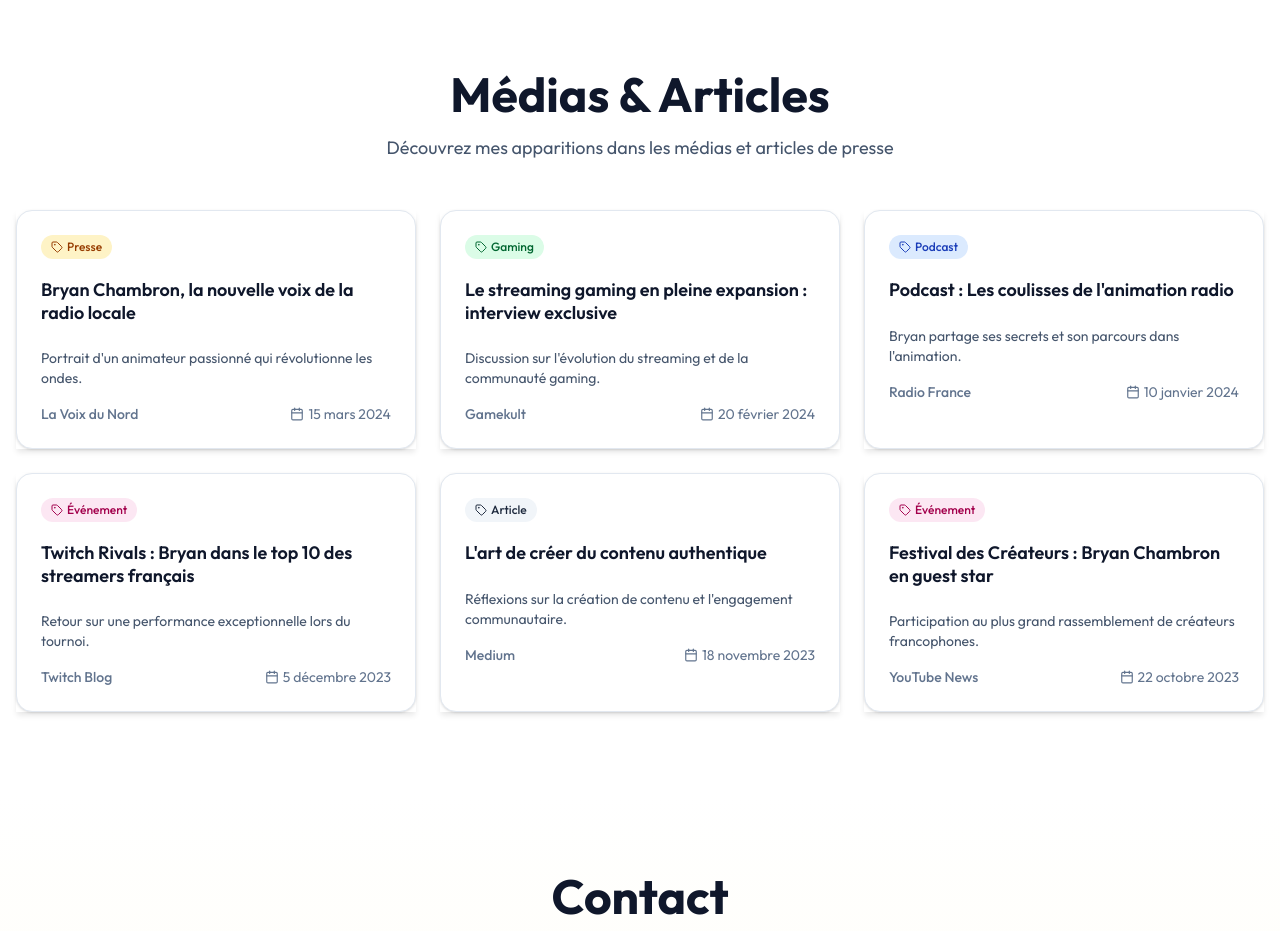
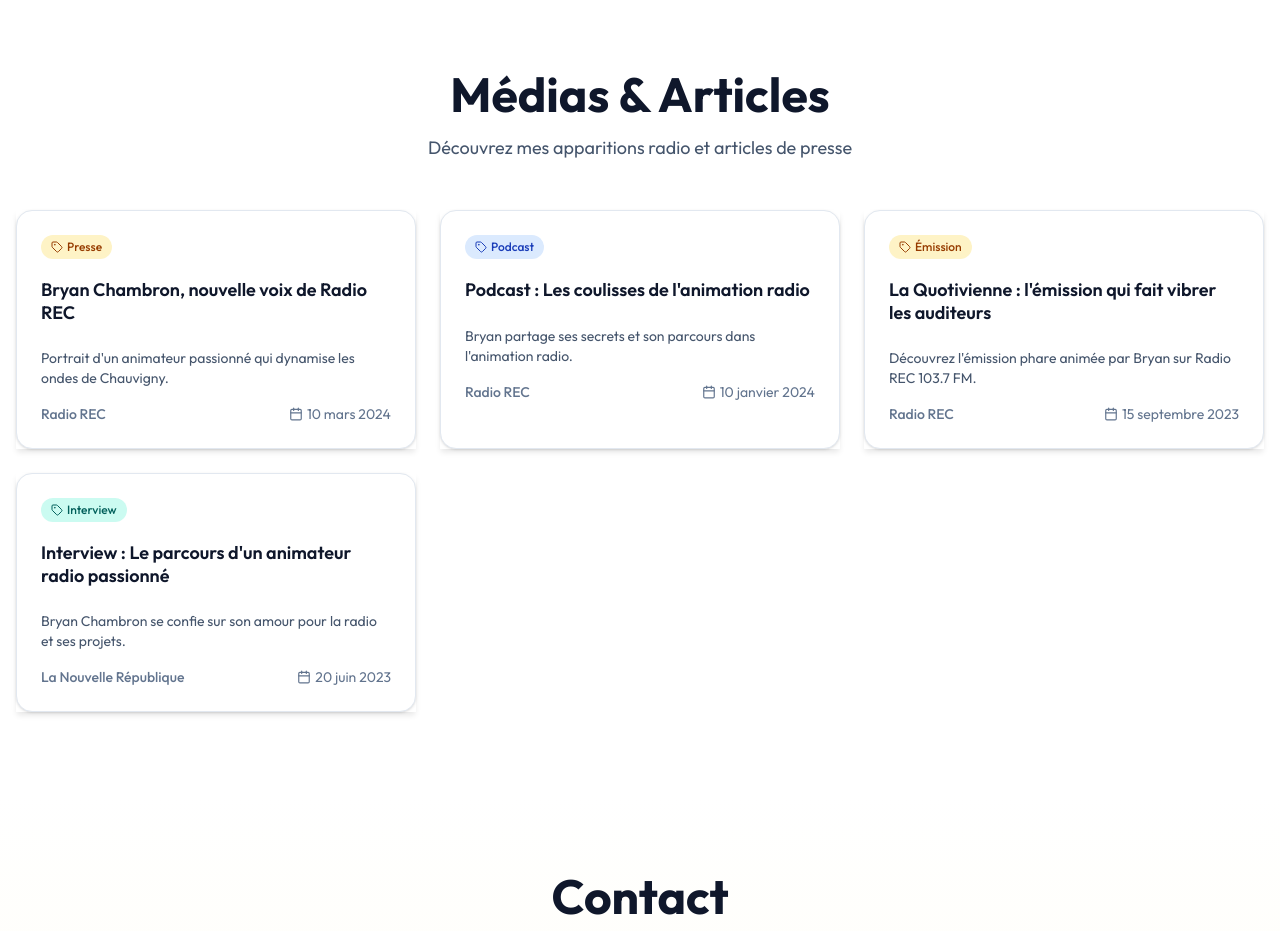
Before and after one commit to PaulBerthelot21/portfolio-bryan-chambron, a Next.js app: page / in a window 1280 px wide. Shown: the part 1280-2211 px from the top of the page. Built offline with nearby package versions, Linux system fonts and the light colour scheme.

Commit message:
Implement article filtering based on current mode in Articles component; update article data structure to include mode, and modify Hero section title to reflect new branding.

```diff
--- a/components/sections/Articles.tsx
+++ b/components/sections/Articles.tsx
@@ -9,6 +9,11 @@ import { ExternalLink, Calendar, Tag } from "lucide-react";
 
 export function Articles() {
   const { mode } = useMode();
+
+  // Filtrer les articles selon le mode actuel
+  const filteredArticles = articles.filter(
+    (article) => article.mode === mode || article.mode === "both"
+  );
 
   const formatDate = (dateString: string) => {
     return new Date(dateString).toLocaleDateString("fr-FR", {
@@ -40,6 +45,18 @@ export function Articles() {
         mode === "radio"
           ? "bg-slate-100 text-slate-800"
           : "bg-slate-700/50 text-slate-300",
+      Actualité:
+        mode === "radio"
+          ? "bg-orange-100 text-orange-800"
+          : "bg-orange-900/50 text-orange-300",
+      Émission:
+        mode === "radio"
+          ? "bg-amber-100 text-amber-800"
+          : "bg-amber-900/50 text-amber-300",
+      Interview:
+        mode === "radio"
+          ? "bg-teal-100 text-teal-800"
+          : "bg-teal-900/50 text-teal-300",
     };
     return colors[tag] || colors.Article;
   };
@@ -75,16 +92,21 @@ export function Articles() {
                 mode === "radio" ? "text-slate-600" : "text-slate-400"
               }`}
             >
-              Découvrez mes apparitions dans les médias et articles de presse
+              {mode === "radio"
+                ? "Découvrez mes apparitions radio et articles de presse"
+                : "Retrouvez mes actus streaming et événements gaming"}
             </p>
           </motion.div>
 
           {/* Grid d'articles */}
           <motion.div
+            key={mode}
             variants={staggerContainer}
+            initial="hidden"
+            animate="visible"
             className="grid grid-cols-1 md:grid-cols-2 lg:grid-cols-3 gap-6"
           >
-            {articles.map((article) => (
+            {filteredArticles.map((article) => (
               <motion.div key={article.id} variants={slideUp}>
                 <motion.a
                   href={article.url}
--- a/components/sections/Hero.tsx
+++ b/components/sections/Hero.tsx
@@ -23,7 +23,7 @@ const content = {
     icon: Radio,
   },
   streamer: {
-    title: "Bryan Chambron",
+    title: "LeCalme",
     subtitle: "Streamer & Créateur",
     description:
       "Du gaming aux discussions en live, je partage ma passion avec une communauté incroyable sur Twitch. Rejoins l'aventure et deviens membre de la team !",
--- a/data/articles.ts
+++ b/data/articles.ts
@@ -1,3 +1,5 @@
+export type ArticleMode = "radio" | "streamer" | "both";
+
 export interface Article {
   id: string;
   title: string;
@@ -6,61 +8,71 @@ export interface Article {
   tag: string;
   date: string;
   description?: string;
+  mode: ArticleMode;
 }
 
 export const articles: Article[] = [
+  // === ARTICLES STREAMER ===
   {
-    id: "1",
-    title: "Bryan Chambron, la nouvelle voix de la radio locale",
-    source: "La Voix du Nord",
-    url: "#",
-    tag: "Presse",
-    date: "2024-03-15",
-    description: "Portrait d'un animateur passionné qui révolutionne les ondes.",
+    id: "streamer-1",
+    title: "LeCalme revient sur sa chaîne Twitch",
+    source: "Actualité",
+    url: "https://www.twitch.tv/le_calme18",
+    tag: "Actualité",
+    date: "2025-12-17",
+    description: "LeCalme revient sur sa chaîne Twitch, une nouvelle aventure commence !",
+    mode: "streamer",
   },
   {
-    id: "2",
-    title: "Le streaming gaming en pleine expansion : interview exclusive",
-    source: "Gamekult",
-    url: "#",
-    tag: "Gaming",
-    date: "2024-02-20",
-    description: "Discussion sur l'évolution du streaming et de la communauté gaming.",
+    id: "streamer-2",
+    title: "LeCalme rejoint le groupe de streamer AFStream",
+    source: "AFStream",
+    url: "https://www.twitch.tv/afstream_",
+    tag: "Actualité",
+    date: "2025-02-12",
+    description: "LeCalme rejoint le groupe de streamers français AFStream pour de nouvelles aventures en live !",
+    mode: "streamer",
+  },
+
+  // === ARTICLES ANIMATEUR RADIO ===
+  {
+    id: "radio-1",
+    title: "Bryan Chambron, nouvelle voix de Radio REC",
+    source: "Radio REC",
+    url: "https://radiorec.fr/",
+    tag: "Presse",
+    date: "2024-03-10",
+    description: "Portrait d'un animateur passionné qui dynamise les ondes de Chauvigny.",
+    mode: "radio",
   },
   {
-    id: "3",
+    id: "radio-2",
     title: "Podcast : Les coulisses de l'animation radio",
-    source: "Radio France",
-    url: "#",
+    source: "Radio REC",
+    url: "https://radiorec.fr/",
     tag: "Podcast",
     date: "2024-01-10",
-    description: "Bryan partage ses secrets et son parcours dans l'animation.",
+    description: "Bryan partage ses secrets et son parcours dans l'animation radio.",
+    mode: "radio",
   },
   {
-    id: "4",
-    title: "Twitch Rivals : Bryan dans le top 10 des streamers français",
-    source: "Twitch Blog",
-    url: "#",
-    tag: "Événement",
-    date: "2023-12-05",
-    description: "Retour sur une performance exceptionnelle lors du tournoi.",
+    id: "radio-3",
+    title: "La Quotivienne : l'émission qui fait vibrer les auditeurs",
+    source: "Radio REC",
+    url: "https://radiorec.fr/",
+    tag: "Émission",
+    date: "2023-09-15",
+    description: "Découvrez l'émission phare animée par Bryan sur Radio REC 103.7 FM.",
+    mode: "radio",
   },
   {
-    id: "5",
-    title: "L'art de créer du contenu authentique",
-    source: "Medium",
+    id: "radio-4",
+    title: "Interview : Le parcours d'un animateur radio passionné",
+    source: "La Nouvelle République",
     url: "#",
-    tag: "Article",
-    date: "2023-11-18",
-    description: "Réflexions sur la création de contenu et l'engagement communautaire.",
-  },
-  {
-    id: "6",
-    title: "Festival des Créateurs : Bryan Chambron en guest star",
-    source: "YouTube News",
-    url: "#",
-    tag: "Événement",
-    date: "2023-10-22",
-    description: "Participation au plus grand rassemblement de créateurs francophones.",
+    tag: "Interview",
+    date: "2023-06-20",
+    description: "Bryan Chambron se confie sur son amour pour la radio et ses projets.",
+    mode: "radio",
   },
 ];
```
